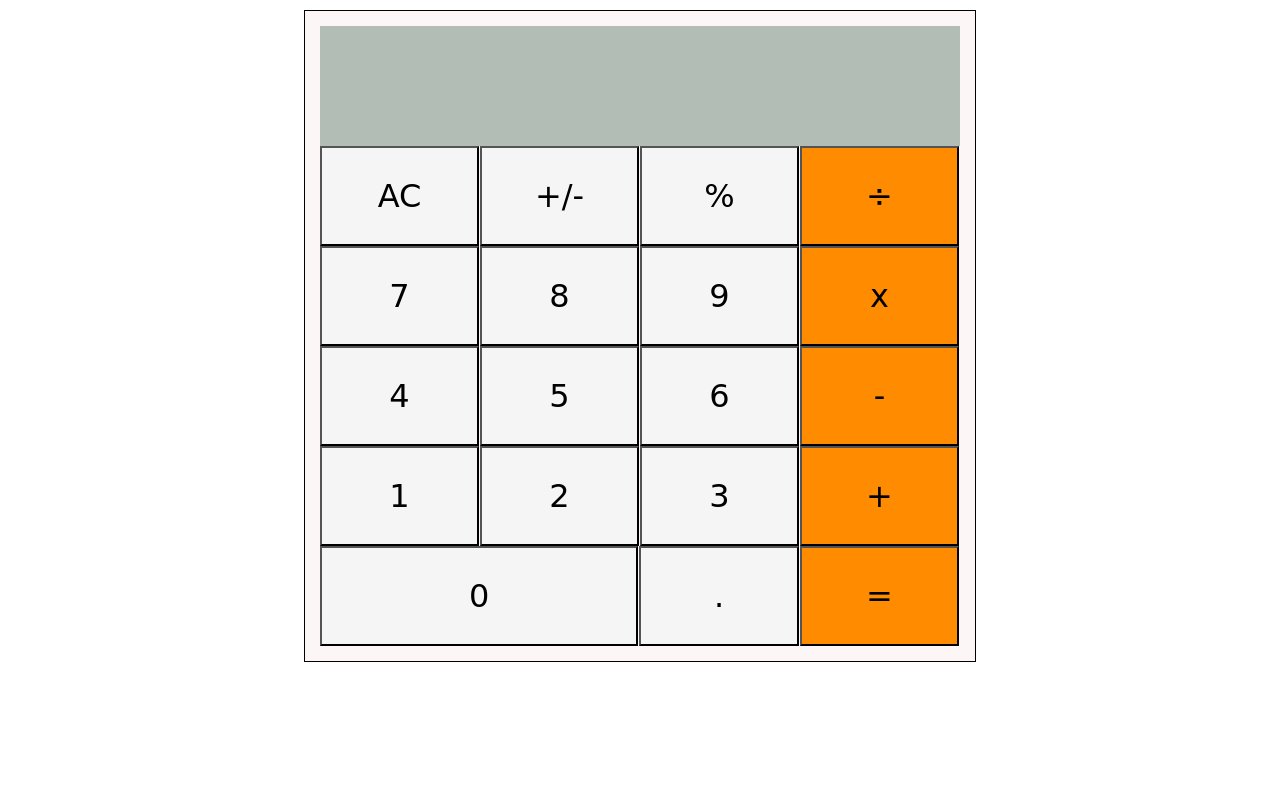
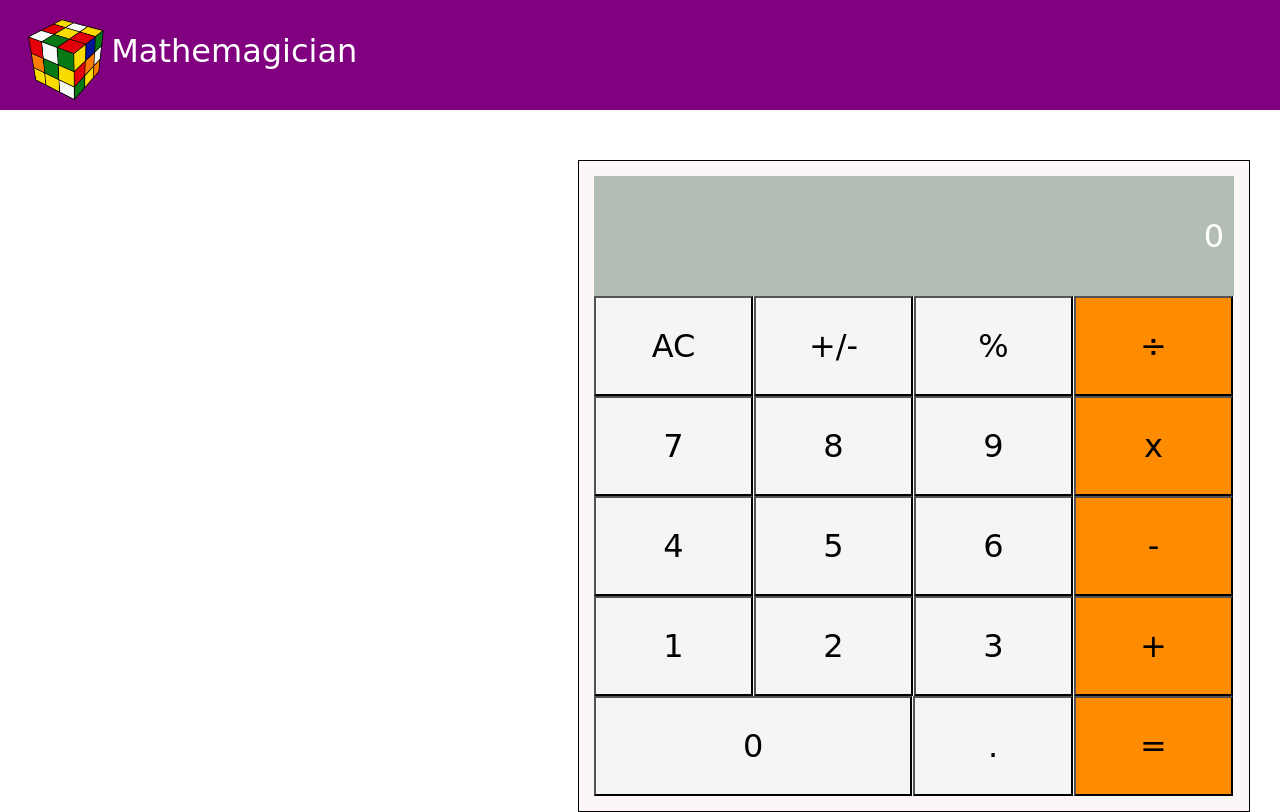
Before and after one commit to harlexkhal/Mathemagician, a React (Create React App) app: page / in a window 1280 px wide. Built offline with nearby package versions, Linux system fonts and the light colour scheme.

Commit message:
fix ctrf to lf + add nav area + logo

```diff
--- a/src/App.css
+++ /dev/null
@@ -1,55 +0,0 @@
-.main {
-  margin-right: auto;
-  margin-left: auto;
-  width: 50%;
-  margin-top: 10px;
-  border: 1px solid black;
-  background-color: #fcf6f6;
-  padding: 15px;
-}
-
-.display {
-  display: flex;
-  justify-content: flex-end;
-  align-items: center;
-  width: 100%;
-  height: 120px;
-  background-color: #b2beb5;
-}
-
-.pixel {
-  color: white;
-  margin-right: 10px;
-}
-
-.ctrls {
-  display: flex;
-}
-
-.ctrl-btn-row {
-  margin-right: 1px;
-  width: 25%;
-  height: 100px;
-  padding: 10px;
-  display: flex;
-  justify-content: center;
-  align-items: center;
-}
-
-.font {
-  font-size: xx-large;
-  font-family: 'Comic Sans MS', serif;
-  font-weight: 500;
-}
-
-.ctrl-btn-2-row {
-  width: 50%;
-}
-
-.bg-ash {
-  background-color: #f5f5f5;
-}
-
-.bg-orange {
-  background-color: #ff8c00;
-}
--- a/src/App.js
+++ b/src/App.js
@@ -1,9 +1,12 @@
-import './App.css';
+import Nav from './components/Nav';
 import Calculator from './components/Calculator';
 
 function App() {
   return (
-    <Calculator />
+    <div>
+      <Nav />
+      <Calculator />
+    </div>
   );
 }
 
--- /dev/null
+++ b/src/components/Calculator.css
@@ -0,0 +1,54 @@
+.main {
+    margin: 0 30px 0 auto;
+    width: 50%;
+    margin-top: 10px;
+    border: 1px solid black;
+    background-color: #fcf6f6;
+    padding: 15px;
+  }
+
+  .display {
+    display: flex;
+    justify-content: flex-end;
+    align-items: center;
+    width: 100%;
+    height: 120px;
+    background-color: #b2beb5;
+  }
+
+  .pixel {
+    color: white;
+    margin-right: 10px;
+  }
+
+  .ctrls {
+    display: flex;
+  }
+
+  .ctrl-btn-row {
+    margin-right: 1px;
+    width: 25%;
+    height: 100px;
+    padding: 10px;
+    display: flex;
+    justify-content: center;
+    align-items: center;
+  }
+
+  .font {
+    font-size: xx-large;
+    font-family: 'Comic Sans MS', serif;
+    font-weight: 500;
+  }
+
+  .ctrl-btn-2-row {
+    width: 50%;
+  }
+
+  .bg-ash {
+    background-color: #f5f5f5;
+  }
+
+  .bg-orange {
+    background-color: #ff8c00;
+  }
--- a/src/components/Calculator.js
+++ b/src/components/Calculator.js
@@ -1,3 +1,4 @@
+import './Calculator.css';
 import React, { useState } from 'react';
 import Calculate from '../logic/Calculate';
 import Button from './Button';
@@ -16,12 +17,11 @@ const Calculator = () => {
   };
 
   const { total, next, operation } = state;
-  let buffer = `${total}${operation}${next}`.replace(/null/g, '');
-  buffer = buffer.replace(/undefined/g, '');
-  const window = buffer;
+  const buffer = `${total}${operation}${next}`.replace(/null/g, '');
+  const window = buffer.replace(/undefined/g, '');
   return (
     <div className="main">
-      <Display display={window === '' ? undefined : window} />
+      <Display display={window === '' ? '0' : window} />
       <Button ctrls={['AC', '+/-', '%', '÷']} setBtn={onBtnPressed} last={false} />
       <Button ctrls={['7', '8', '9', 'x']} setBtn={onBtnPressed} last={false} />
       <Button ctrls={['4', '5', '6', '-']} setBtn={onBtnPressed} last={false} />
--- /dev/null
+++ b/src/components/Nav.css
@@ -0,0 +1,15 @@
+.nav-area {
+    display: flex;
+    width: 100%;
+    height: 100px;
+    background-color: purple;
+    padding-bottom: 10px;
+    margin-bottom: 50px;
+}
+
+.app-name-logo {
+    font-size: xx-large;
+    font-family: 'Comic Sans MS', serif;
+    font-weight: 500;
+    color: white;
+}
--- /dev/null
+++ b/src/components/Nav.js
@@ -0,0 +1,15 @@
+import logo from '../logo.gif';
+import './Nav.css';
+import React from 'react';
+
+class Nav extends React.PureComponent {
+  render = () => {
+    return (
+      <div className="nav-area">
+        <img src={logo} className="App-logo" alt="logo" />
+        <h3 className="app-name-logo">Mathemagician</h3>
+      </div>
+    );
+  }
+}
+export default Nav;
```
Also changed, not shown: src/logo.gif (added).
